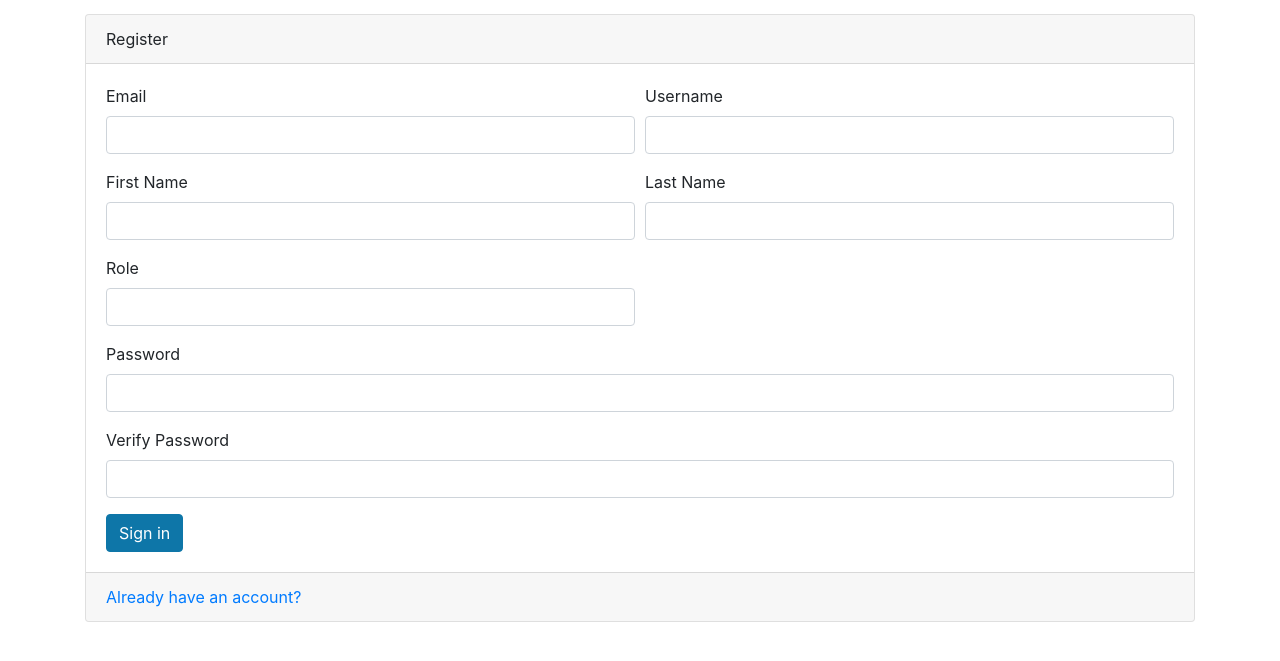
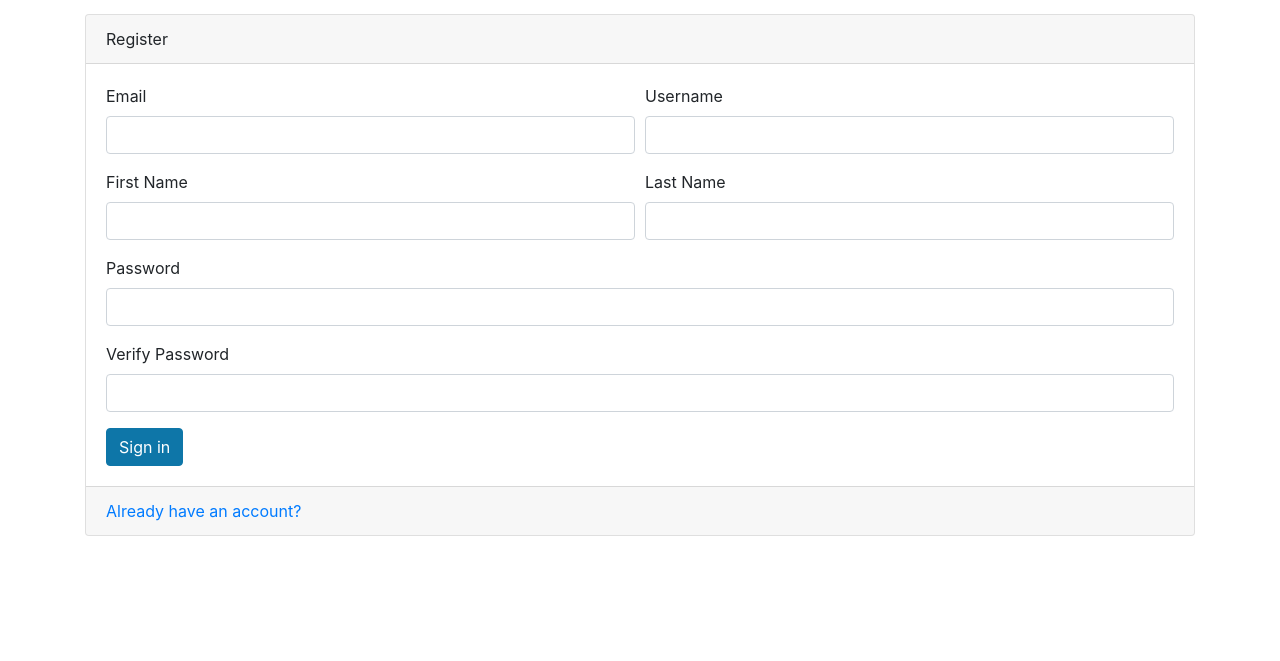
Before and after one commit to fabiopalacio/ToDoAppFastApi, a FastAPI app: page /auth/register-page in a window 1280 px wide. Shown: the part 56-717 px from the top of the page. Run offline with FastAPI, Linux system fonts and the light colour scheme; parts of the project's set-up code (start-up, migrations or seed data) failed here and were passed over; some libraries are stand-ins or nearby versions.

Commit message:
Role removed from register html

```diff
--- a/templates/register.html
+++ b/templates/register.html
@@ -26,13 +26,7 @@
                             <input type="text" class="form-control" name="lastname" required>
                         </div>
                     </div>
-                    <div class="form-row">
-                        <div class="form-group col-md-6">
-                            <label for="role">Role</label>
-                            <input type="text" class="form-control" name="role" required>
-                        </div>
 
-                    </div>
                     <div class="form-group">
                         <label for="password">Password</label>
                         <input type="password" class="form-control" name="password" autocomplete="new-password" required>
```
